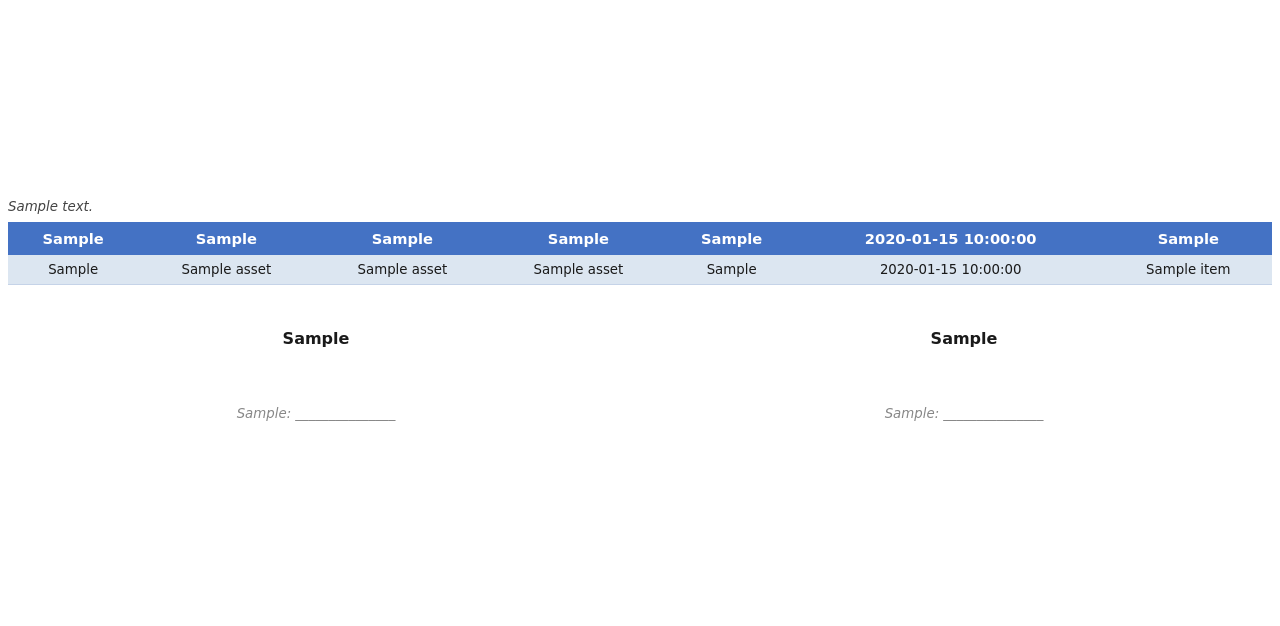
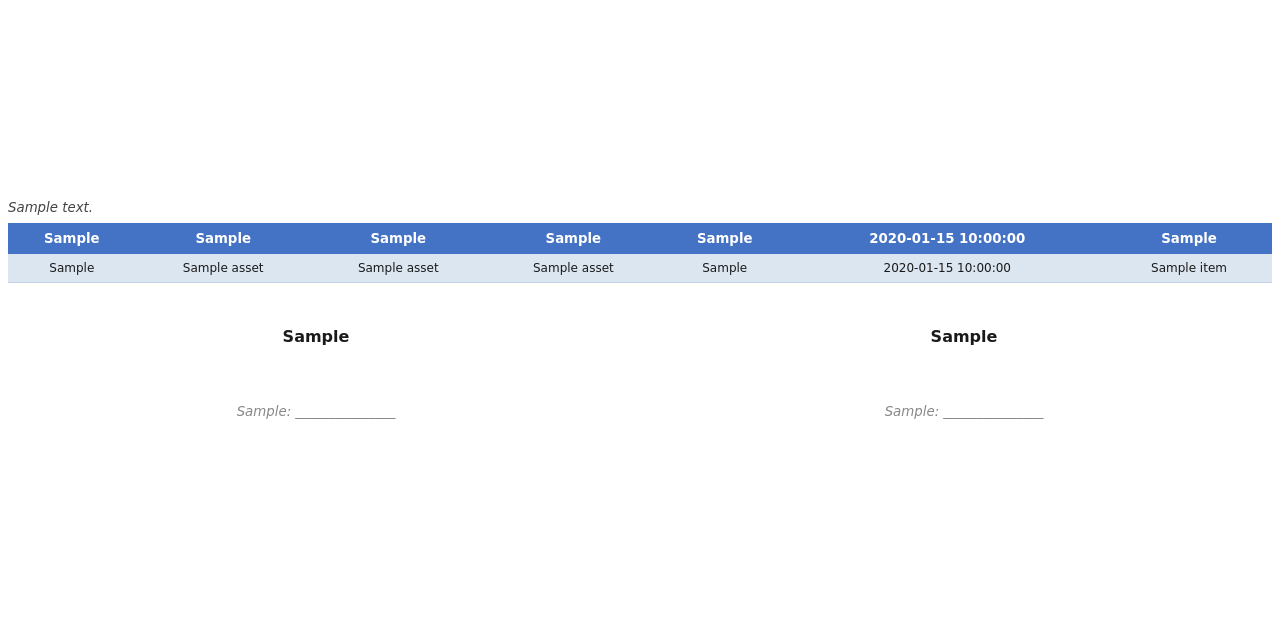
Before and after one commit to ValienteTechnologies/snipe-signature, a FastAPI app: template app/templates/documents/eve/return.html in a window 1280 px wide. Shown: the part 182-808 px from the top of the page. Run offline with FastAPI, Linux system fonts and the light colour scheme; the template is opened without the code that fills it: most values are stand-ins (such as "Sample title", 1, 10 or a date in 2020); grey boxes marked "Sample" are stand-in pictures; parts of the project's set-up code (start-up, migrations or seed data) failed here and were passed over.

Commit message:
fix eve spacing

```diff
--- a/app/templates/documents/eve/return.html
+++ b/app/templates/documents/eve/return.html
@@ -20,17 +20,19 @@
     background: #4472c4;
     color: #fff;
     font-weight: bold;
-    font-size: 11pt;
-    padding: 8px 10px;
+    font-size: 10pt;
+    padding: 8px 6px;
     text-align: center;
     border: none;
+    white-space: nowrap;
   }
   td {
-    font-size: 10pt;
-    padding: 7px 10px;
+    font-size: 9pt;
+    padding: 7px 6px;
     text-align: center;
     border: none;
     border-bottom: 1px solid #c5d3e8;
+    white-space: nowrap;
   }
   tr:nth-child(odd) td { background: #dce6f1; }
   tr:nth-child(even) td { background: #fff; }
```
Also changed, not shown: app/templates/documents/eve/checkout.html (+6 -4 lines).
